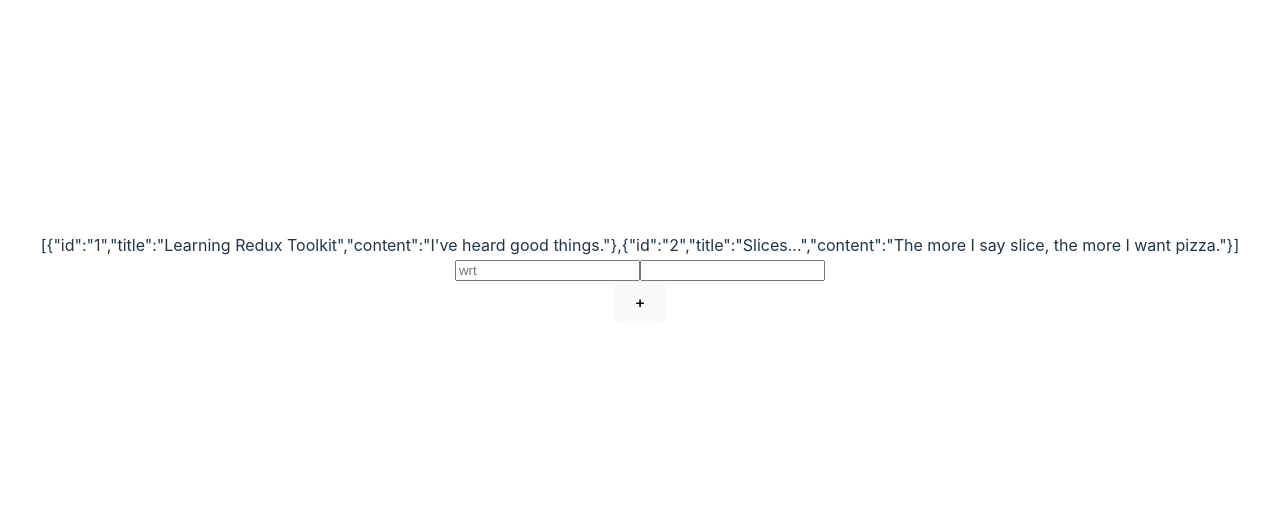
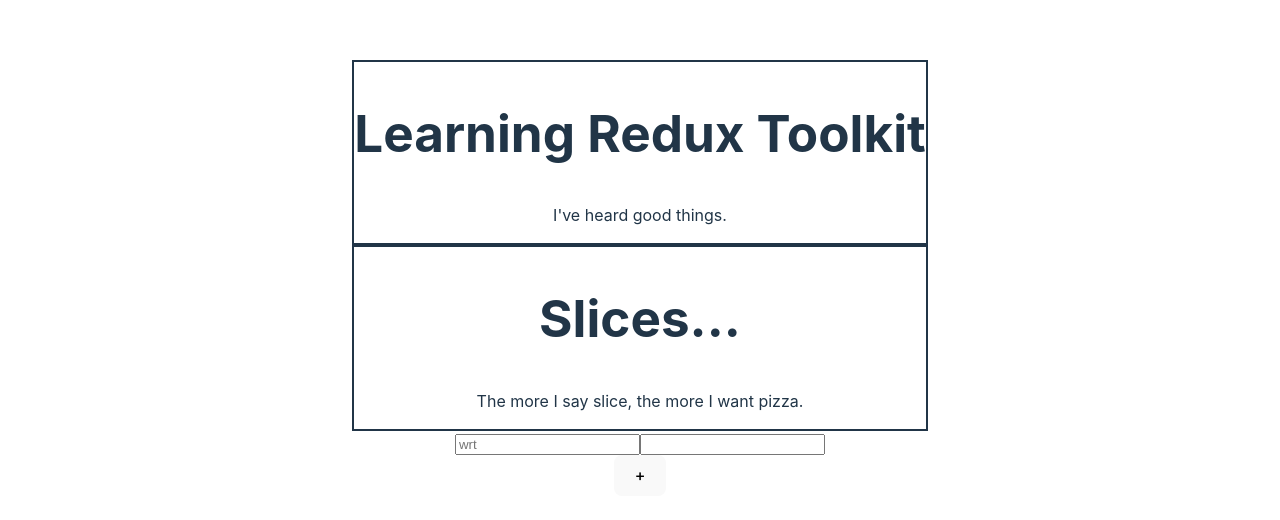
Before and after one commit to mithatsarikaya/learningRedux, a React (Vite) app: page / in a window 1280 px wide. Shown: the part 122-642 px from the top of the page. Built offline with nearby package versions, Linux system fonts and the light colour scheme.

Commit message:
added 'prepare' logic to rtk

```diff
--- a/src/App.tsx
+++ b/src/App.tsx
@@ -3,7 +3,7 @@
 import "./App.css";
 import type { RootState } from "./store";
 import { useSelector, useDispatch } from "react-redux";
-import { addNewPost } from "./features/posts/postsSlice";
+import { addNewPost, deleteAPost } from "./features/posts/postsSlice";
 
 function App() {
   // type TNewPost = { title: string; content: string };
@@ -23,18 +23,30 @@
     }));
   }
 
-  const date = new Date();
-
   function addBlog(e: React.FormEvent<HTMLButtonElement>) {
     e.preventDefault();
-    dispatch(addNewPost({ ...newPost, id: date.getTime().toString() }));
+    dispatch(addNewPost(newPost));
     setNewPost(initialPost);
   }
+  function deleteBlog(idToDelete: string) {
+    dispatch(deleteAPost(idToDelete));
+  }
 
-  console.log(newPost);
+  console.log({ posts });
   return (
     <div>
-      <div>{JSON.stringify(posts)}</div>
+      <div>
+        {posts.map((p) => (
+          <article
+            key={p.id}
+            style={{ border: "solid 2px" }}
+            onClick={() => deleteBlog(p.id)}
+          >
+            <h1>{p.title}</h1>
+            <p>{p.content}</p>
+          </article>
+        ))}
+      </div>
       <input
         onChange={(e) => handleChange(e)}
         name="title"
--- a/src/features/posts/postsSlice.ts
+++ b/src/features/posts/postsSlice.ts
@@ -24,12 +24,21 @@
   name: "posts",
   initialState,
   reducers: {
-    addNewPost: (state, action: PayloadAction<TPostObject>) => {
-      state.push(action.payload);
+    addNewPost: {
+      reducer: (state, action: PayloadAction<TPostObject>) => {
+        state.push(action.payload);
+      },
+      prepare: (obj) => {
+        let id = new Date().getTime().toString();
+        return { payload: { ...obj, id } };
+      },
+    },
+    deleteAPost: (state, action) => {
+      return state.filter((s) => s.id != action.payload);
     },
   },
 });
 
-export const { addNewPost } = postsSlice.actions;
+export const { addNewPost, deleteAPost } = postsSlice.actions;
 
 export default postsSlice.reducer;
```
